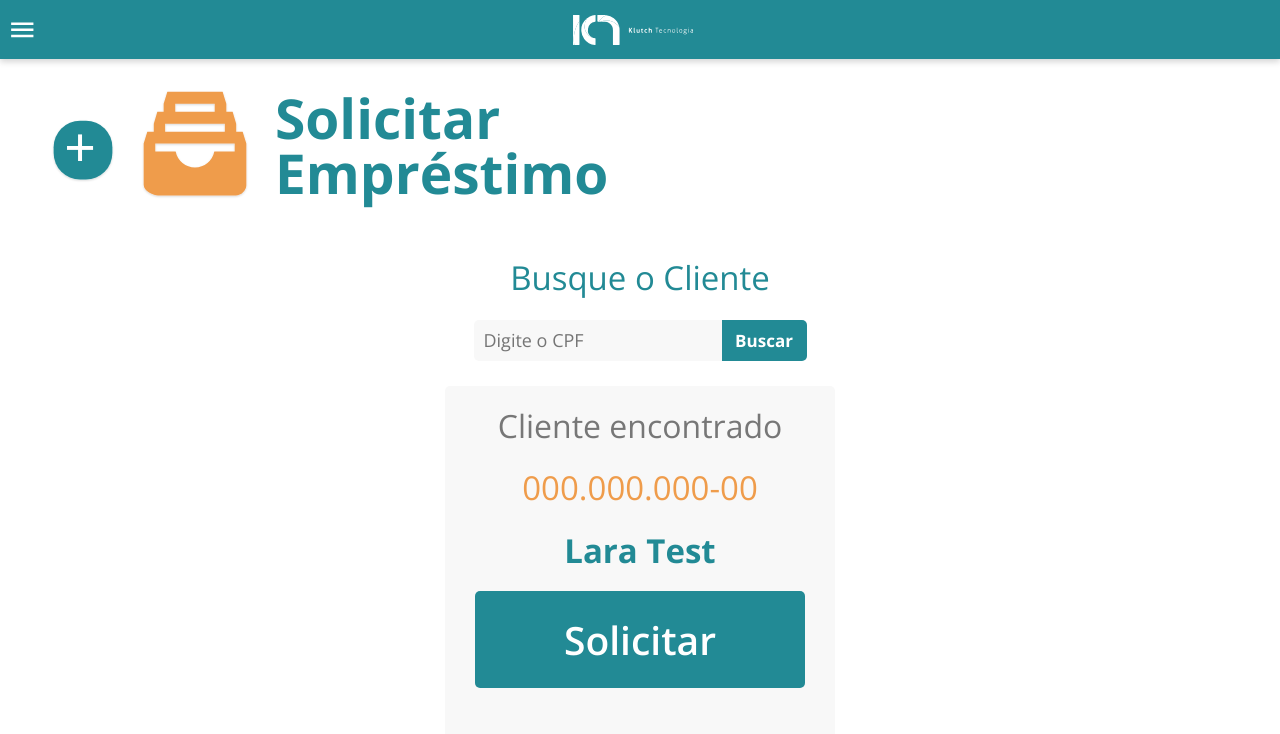
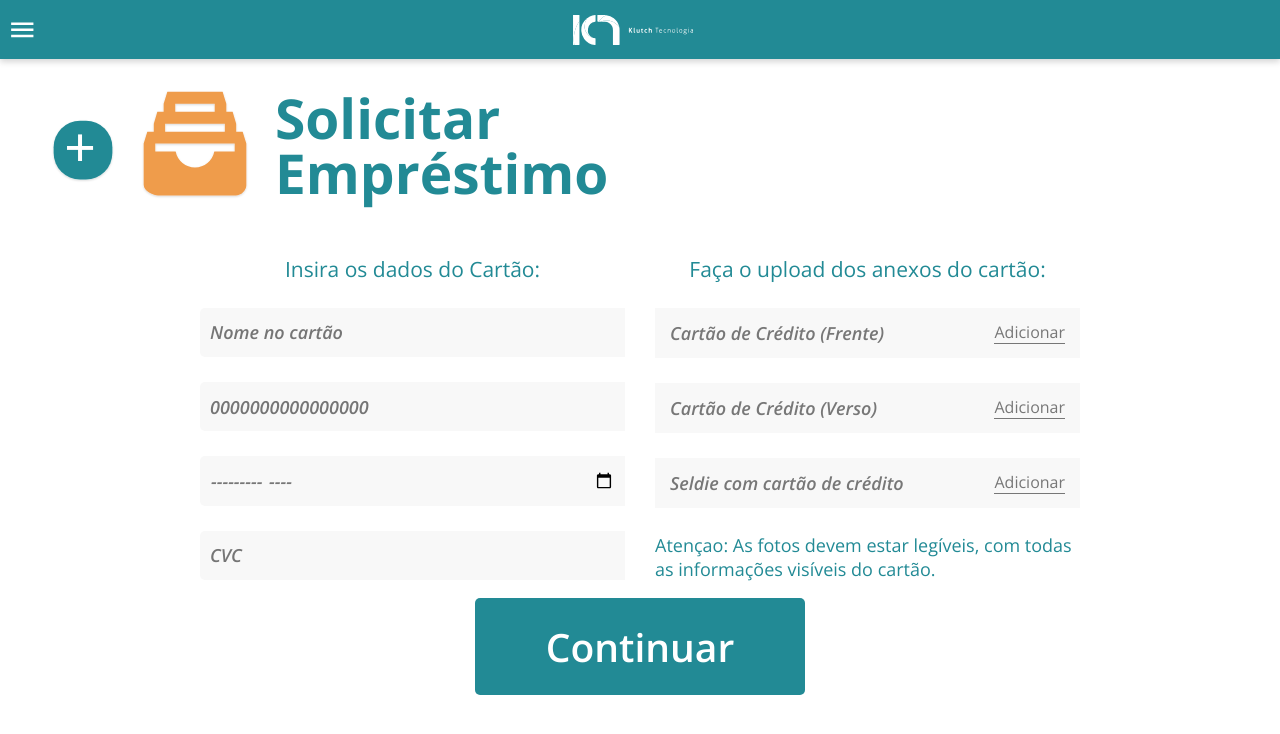
Before and after one commit to juvenalbruno/Desafio_Klutch, a React (Create React App) app: page /solicitation/datacard in a window 1280 px wide. Shown: the top 734 px of the page. Built offline with nearby package versions, Linux system fonts and the light colour scheme.

Commit message:
datacard

```diff
--- a/src/Routes.tsx
+++ b/src/Routes.tsx
@@ -1,5 +1,6 @@
 import React from 'react';
 import { BrowserRouter, Route, Switch } from 'react-router-dom';
+import DataCard from './pages/DataCard';
 import Home from './pages/Home';
 import Solicitation from './pages/Solicitation';
 
@@ -8,7 +9,8 @@ export default function Routes(){
         <BrowserRouter>
             <Switch>
                 <Route path="/" component={Home} exact />
-                <Route path="/solicitation" component={Solicitation} />
+                <Route path="/solicitation" component={Solicitation} exact />
+                <Route path="/solicitation/datacard" component={DataCard} />
             </Switch>
         </BrowserRouter>
     );
--- /dev/null
+++ b/src/pages/DataCard.tsx
@@ -0,0 +1,150 @@
+import React from 'react';
+import styled from 'styled-components';
+import Sidebar from '../components/Sidebar';
+import Title from '../components/Title';
+
+export default function DataCard(){
+    return(
+        <>
+            <Sidebar />
+            <Title Text="Solicitar Empréstimo"/>
+            <Container>
+                <Form>
+                    <Column>
+                        <h1>Insira os dados do Cartão:</h1>
+                        <input type="text" name="" id="" placeholder="Nome no cartão"/>
+                        <input id="ccn" type="tel" inputMode="numeric" pattern="[0-9\s]{13,19}" autoComplete="cc-number" maxLength="19" placeholder="0000000000000000"/>
+                        <input type="month" name="" id="" placeholder="Data de Validade" />
+                        <input type="tel" inputMode="numeric" name="" id="" maxLength="3" placeholder="CVC" />
+                    </Column>
+                    <Column>
+                    <h1>Faça o upload dos anexos do cartão:</h1>
+
+                    <Card>
+                        <p>Cartão de Crédito (Frente)</p>
+                        <input type="file" id="files"/>
+                        <label htmlFor="files">Adicionar</label>
+                    </Card>
+                    <Card>
+                        <p>Cartão de Crédito (Verso)</p>
+                        <input type="file" id="files"/>
+                        <label htmlFor="files">Adicionar</label>
+                    </Card>
+                    <Card>
+                        <p>Seldie com cartão de crédito</p>
+                        <input type="file" id="files"/>
+                        <label htmlFor="files">Adicionar</label>
+                    </Card>
+                    <p>Atençao: As fotos devem estar legíveis, com todas as informações visíveis do cartão.</p>
+                </Column>
+                </Form>
+                <button>Continuar</button>
+            </Container>
+        </>
+    );
+}
+
+const Container = styled.div`
+    display: flex;
+    flex-direction: column;
+    justify-content: center;
+    align-items: center;
+
+    button {
+        width: 330px;
+        height: 97px;
+        margin: 18px 0;
+
+        color: var(--color-white);
+        background-color: var(--color-primary);
+
+        border: 0;
+        font-size: 39px;
+        font-weight: 600;
+        border-radius: 5px;
+        cursor: pointer;
+    }
+    button:active {
+        background-color: var(--color-blue2);
+    }
+
+`;
+const Form = styled.div`
+    display: flex;
+    flex-wrap: wrap;
+
+    justify-content: center;
+    align-items: center;
+
+    margin-top: 55px;
+`;
+const Column = styled.div`
+    display: flex;
+    flex-direction: column;
+    margin: 0 15px;
+    width: 425px;
+    height: 325px;
+
+    h1 {
+        text-align: center;
+        font-size: 21px;
+        color: var(--color-primary);
+        font-weight: 400;
+    }
+    p {
+        font-size: 18px;
+        color: var(--color-primary);
+        font-weight: 400;
+        margin-top: 25px;
+    }
+
+    input {
+        margin-top: 25px;
+        font-style: italic;
+        font-weight: 600;
+    }
+    input[type="tel"], input[type="text"], input[type="month"], input[type="file"] {
+        background-color: var(--color-background);
+        color: var(--color-font);
+        border: 0;
+        padding: 5px 10px;
+        height: 40px;
+        font-size: 18px;
+        border-radius: 5px 0 0 5px;
+    }
+    input:focus {
+        box-shadow: 0 0 0 0;
+        border: 0 none;
+        outline: 0;
+    }
+`;
+const Card = styled.div`
+    display: flex;
+    justify-content: space-between;
+    align-items: center;
+    background-color: var(--color-background);
+    height: 20px;
+    align-items: center;
+    margin-top: 25px;
+    padding: 15px;
+
+    p {
+        display: flex;
+        color: var(--color-font);
+        font-size: 18px;
+        margin: 0;
+        font-style: italic;
+        font-weight: 600;
+    };
+
+    input {
+        display: none;
+        margin: 0;
+    }
+
+    label {
+        color: var(--color-font);
+        border-bottom: 1px solid var(--color-font);
+        cursor: pointer;
+    }
+`;
--- a/src/pages/Solicitation.tsx
+++ b/src/pages/Solicitation.tsx
@@ -16,7 +16,7 @@ export default function Home() {
                 <h1>Busque o Cliente</h1>
 
                 <Input>
-                    <input type="number" placeholder="Digite o CPF" maxLength={11} />
+                    <input type="tel" placeholder="Digite o CPF" maxLength="11" />
                     <button>Buscar</button>
                 </Input>
             </Busca>
@@ -56,10 +56,10 @@ const Input = styled.div`
 
     margin-top: 20px;
 
-    input[type="number"]::-webkit-inner-spin-button {
+    input[type="tel"]::-webkit-inner-spin-button {
         -webkit-appearance: none;
     }
-    input[type="number"] {
+    input[type="tel"] {
         background-color: var(--color-background);
         color: var(--color-font);
         border: 0;
```
Also changed, not shown: src/pages/SelectCard.tsx (added, +23 -0 lines).
